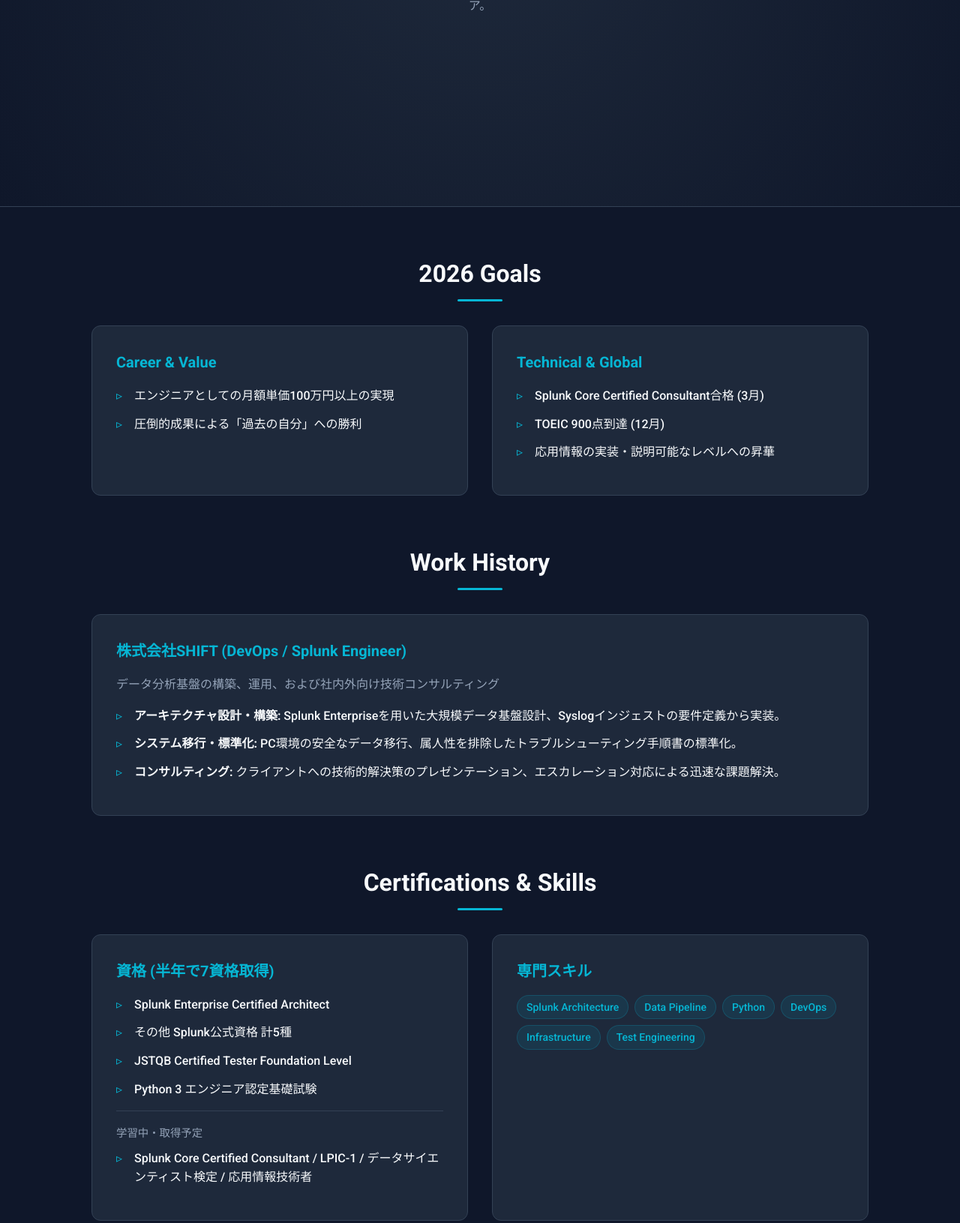
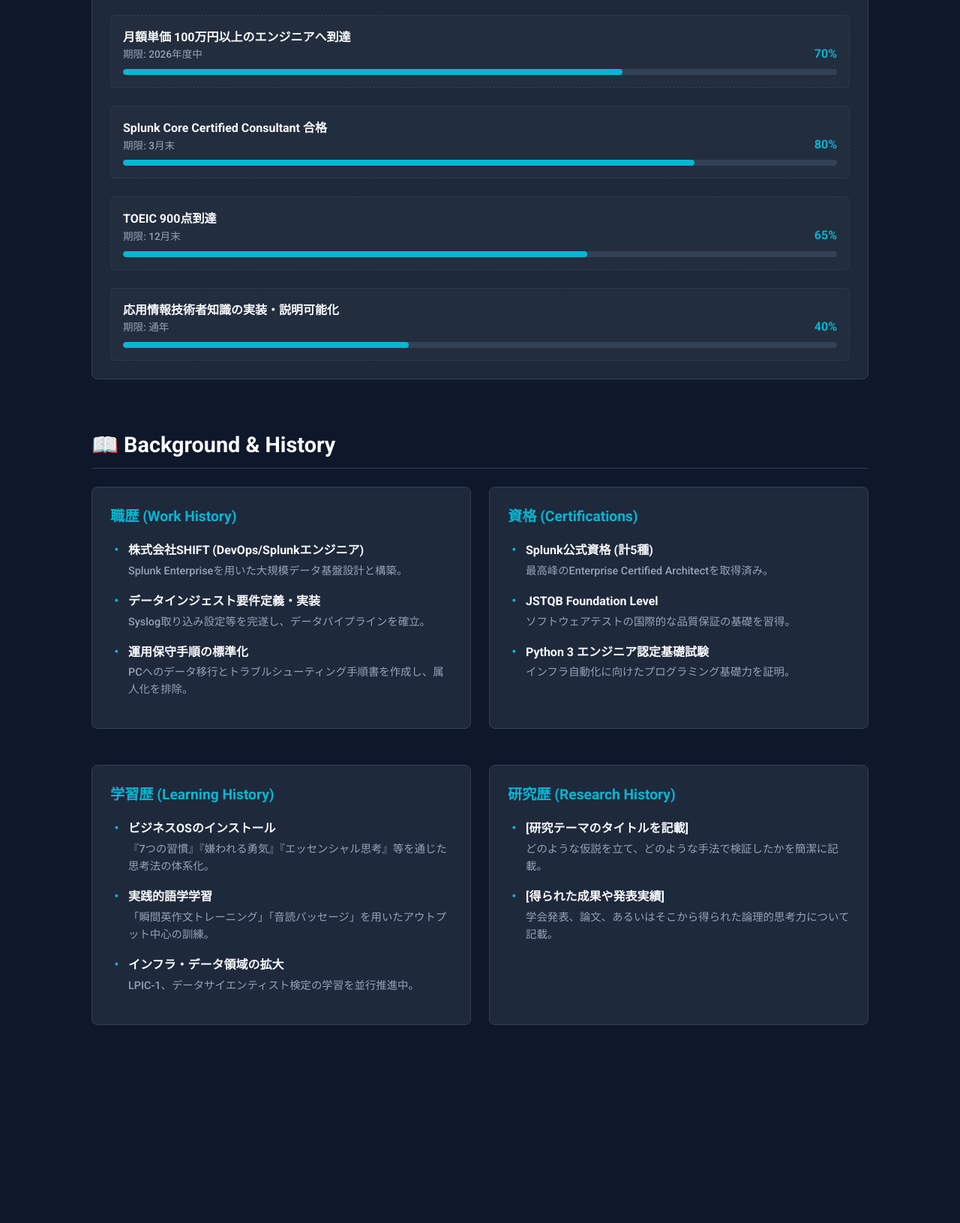
Before and after one commit to Bar0919/protfolio-site, a plain HTML site: page index.html in a window 1280 px wide. Shown: the part 524-2155 px from the top of the page at 75% size. After the commit the page ends 1963 px from the top, so only its background shows below. Drawn offline with Linux system fonts and the light colour scheme.

Commit message:
Refactor index.html for improved structure and styling

```diff
--- a/index.html
+++ b/index.html
@@ -9,270 +9,199 @@
         :root {
             --bg-color: #0f172a;
             --surface-color: #1e293b;
+            --surface-light: #334155;
             --text-main: #f8fafc;
             --text-muted: #94a3b8;
-            --accent-color: #06b6d4; /* シアン */
-            --accent-hover: #0891b2;
+            --accent-color: #06b6d4;
             --border-color: #334155;
         }
 
-        * {
-            margin: 0;
-            padding: 0;
-            box-sizing: border-box;
-        }
+        * { margin: 0; padding: 0; box-sizing: border-box; }
+        body { font-family: 'Roboto', 'Noto Sans JP', sans-serif; background-color: var(--bg-color); color: var(--text-main); line-height: 1.6; }
 
-        body {
-            font-family: 'Roboto', 'Noto Sans JP', sans-serif;
-            background-color: var(--bg-color);
-            color: var(--text-main);
-            line-height: 1.6;
-            -webkit-font-smoothing: antialiased;
-        }
+        /* --- ヘッダー（名前・概要） --- */
+        header { padding: 4rem 2rem; background: radial-gradient(circle at top center, #1e293b 0%, #0f172a 100%); border-bottom: 1px solid var(--border-color); }
+        .header-content { max-width: 900px; margin: 0 auto; }
+        h1 { font-size: 3rem; font-weight: 700; margin-bottom: 0.5rem; color: var(--text-main); border-left: 5px solid var(--accent-color); padding-left: 1rem;}
+        .subtitle { font-size: 1.2rem; color: var(--accent-color); margin-bottom: 2rem; padding-left: 1rem;}
 
-        header {
-            min-height: 100vh;
-            display: flex;
-            flex-direction: column;
-            justify-content: center;
-            align-items: center;
-            text-align: center;
-            padding: 2rem;
-            background: radial-gradient(circle at center, #1e293b 0%, #0f172a 100%);
-            border-bottom: 1px solid var(--border-color);
-        }
+        .summary-list { list-style: none; color: var(--text-muted); padding-left: 1rem; }
+        .summary-list li { margin-bottom: 0.8rem; position: relative; padding-left: 1.5rem; }
+        .summary-list li::before { content: '✓'; position: absolute; left: 0; color: var(--accent-color); font-weight: bold;}
 
-        h1 {
-            font-size: 4rem;
-            font-weight: 700;
-            letter-spacing: 0.05em;
-            margin-bottom: 1rem;
-            background: linear-gradient(to right, #06b6d4, #3b82f6);
-            -webkit-background-clip: text;
-            -webkit-text-fill-color: transparent;
-        }
+        /* --- メインコンテンツ --- */
+        .container { max-width: 1100px; margin: 0 auto; padding: 3rem 2rem; }
+        .section-title { font-size: 1.8rem; margin-bottom: 1.5rem; border-bottom: 1px solid var(--border-color); padding-bottom: 0.5rem; display: flex; align-items: center; gap: 0.5rem; }
 
-        .subtitle {
-            font-size: 1.5rem;
-            color: var(--text-muted);
-            margin-bottom: 2rem;
-        }
+        .card { background-color: var(--surface-color); border-radius: 8px; padding: 1.5rem; border: 1px solid var(--border-color); margin-bottom: 1.5rem; }
+        .card h3 { font-size: 1.2rem; color: var(--accent-color); margin-bottom: 1rem; }
 
-        .container {
-            max-width: 1100px;
-            margin: 0 auto;
-            padding: 4rem 2rem;
-        }
+        /* --- プログレスバー（目標） --- */
+        .goal-group { display: flex; flex-direction: column; gap: 1.5rem; }
+        .goal-item { background: rgba(255,255,255,0.02); padding: 1rem; border-radius: 6px; border: 1px dashed var(--border-color); }
+        .goal-header { display: flex; justify-content: space-between; align-items: flex-end; margin-bottom: 0.5rem; }
+        .goal-title { font-weight: 700; }
+        .goal-meta { font-size: 0.85rem; color: var(--text-muted); }
+        .goal-percent { font-weight: 700; color: var(--accent-color); }
+        .progress-track { width: 100%; height: 8px; background-color: var(--surface-light); border-radius: 4px; overflow: hidden; }
+        .progress-fill { height: 100%; background: var(--accent-color); border-radius: 4px; }
 
-        .section-title {
-            font-size: 2rem;
-            margin-bottom: 2rem;
-            text-align: center;
-            position: relative;
-        }
-
-        .section-title::after {
-            content: '';
-            display: block;
-            width: 60px;
-            height: 3px;
-            background-color: var(--accent-color);
-            margin: 0.5rem auto 0;
-            border-radius: 2px;
-        }
-
-        .grid-2 {
-            display: grid;
-            grid-template-columns: repeat(auto-fit, minmax(300px, 1fr));
-            gap: 2rem;
-        }
-
-        .grid-3 {
-            display: grid;
-            grid-template-columns: repeat(auto-fit, minmax(250px, 1fr));
-            gap: 1.5rem;
-        }
-
-        .card {
-            background-color: var(--surface-color);
-            border-radius: 12px;
-            padding: 2rem;
-            border: 1px solid var(--border-color);
-            transition: transform 0.3s ease, box-shadow 0.3s ease;
-        }
-
-        .card:hover {
-            transform: translateY(-5px);
-            box-shadow: 0 10px 20px rgba(0, 0, 0, 0.4);
-            border-color: var(--accent-color);
-        }
-
-        .card h3 {
-            font-size: 1.25rem;
-            margin-bottom: 1rem;
-            color: var(--accent-color);
-        }
-
-        ul {
-            list-style: none;
-        }
-
-        ul li {
-            margin-bottom: 0.75rem;
-            position: relative;
-            padding-left: 1.5rem;
-        }
-
-        ul li::before {
-            content: '▹';
-            position: absolute;
-            left: 0;
-            color: var(--accent-color);
-        }
-
-        .tag-container {
-            display: flex;
-            flex-wrap: wrap;
-            gap: 0.5rem;
-            margin-top: 1rem;
-        }
-
-        .tag {
-            background-color: rgba(6, 182, 212, 0.1);
-            color: var(--accent-color);
-            padding: 0.25rem 0.75rem;
-            border-radius: 99px;
-            font-size: 0.875rem;
-            border: 1px solid rgba(6, 182, 212, 0.2);
-        }
-
-        footer {
-            text-align: center;
-            padding: 2rem;
-            background-color: var(--surface-color);
-            color: var(--text-muted);
-            border-top: 1px solid var(--border-color);
-        }
+        /* --- 経歴リスト --- */
+        .history-grid { display: grid; grid-template-columns: repeat(auto-fit, minmax(400px, 1fr)); gap: 1.5rem; }
+        .history-list { list-style: none; }
+        .history-list li { margin-bottom: 1rem; padding-left: 1.5rem; position: relative; }
+        .history-list li::before { content: '・'; position: absolute; left: 0; color: var(--accent-color); font-weight: bold; }
+        .history-list strong { color: var(--text-main); }
+        .history-list span { display: block; font-size: 0.9rem; color: var(--text-muted); margin-top: 0.2rem; }
 
         @media (max-width: 768px) {
-            h1 { font-size: 2.5rem; }
-            .subtitle { font-size: 1.2rem; }
+            .history-grid { grid-template-columns: 1fr; }
         }
     </style>
 </head>
 <body>
 
     <header>
-        <h1>Tomoki Haga</h1>
-        <p class="subtitle">DevOps / Splunk Engineer</p>
-        <div style="max-width: 600px; color: var(--text-muted);">
-            <p>大規模分散システムのアーキテクチャ設計から自動化まで、システムのライフサイクル全体を俯瞰した課題解決を提供。圧倒的な学習速度を武器に、インフラからデータ基盤、ビジネススキルまで一気通貫で価値を生み出すフルスタックエンジニア。</p>
+        <div class="header-content">
+            <h1>芳賀 智樹 / Tomoki Haga</h1>
+            <div class="subtitle">DevOps & Data Infrastructure Engineer</div>
+            <ul class="summary-list">
+                <li><strong>圧倒的な学習速度:</strong> 半年間でSplunk Architectを含む計7つのIT資格を取得。</li>
+                <li><strong>フルスタック志向:</strong> インフラ基盤、データ分析、開発（Python）を横断的に統合し最速で成果を創出。</li>
+                <li><strong>自己規律の徹底:</strong> 筋力トレーニング（上半身）、生活習慣管理による持続可能なタフネスの維持。</li>
+            </ul>
         </div>
     </header>
 
     <main class="container">
 
         <section style="margin-bottom: 4rem;">
-            <h2 class="section-title">2026 Goals</h2>
-            <div class="grid-2">
-                <div class="card">
-                    <h3>Career & Value</h3>
-                    <ul>
-                        <li>エンジニアとしての月額単価100万円以上の実現</li>
-                        <li>圧倒的成果による「過去の自分」への勝利</li>
-                    </ul>
+            <h2 class="section-title">🎯 2026 Goals & Progress</h2>
+            <div class="card goal-group">
+
+                <div class="goal-item">
+                    <div class="goal-header">
+                        <div>
+                            <div class="goal-title">月額単価 100万円以上のエンジニアへ到達</div>
+                            <div class="goal-meta">期限: 2026年度中</div>
+                        </div>
+                        <div class="goal-percent">70%</div>
+                    </div>
+                    <div class="progress-track"><div class="progress-fill" style="width: 70%;"></div></div>
                 </div>
-                <div class="card">
-                    <h3>Technical & Global</h3>
-                    <ul>
-                        <li>Splunk Core Certified Consultant合格 (3月)</li>
-                        <li>TOEIC 900点到達 (12月)</li>
-                        <li>応用情報の実装・説明可能なレベルへの昇華</li>
-                    </ul>
+
+                <div class="goal-item">
+                    <div class="goal-header">
+                        <div>
+                            <div class="goal-title">Splunk Core Certified Consultant 合格</div>
+                            <div class="goal-meta">期限: 3月末</div>
+                        </div>
+                        <div class="goal-percent">80%</div>
+                    </div>
+                    <div class="progress-track"><div class="progress-fill" style="width: 80%;"></div></div>
                 </div>
-            </div>
-        </section>
 
-        <section style="margin-bottom: 4rem;">
-            <h2 class="section-title">Work History</h2>
-            <div class="card">
-                <h3>株式会社SHIFT (DevOps / Splunk Engineer)</h3>
-                <p style="color: var(--text-muted); margin-bottom: 1rem;">データ分析基盤の構築、運用、および社内外向け技術コンサルティング</p>
-                <ul>
-                    <li><strong>アーキテクチャ設計・構築:</strong> Splunk Enterpriseを用いた大規模データ基盤設計、Syslogインジェストの要件定義から実装。</li>
-                    <li><strong>システム移行・標準化:</strong> PC環境の安全なデータ移行、属人性を排除したトラブルシューティング手順書の標準化。</li>
-                    <li><strong>コンサルティング:</strong> クライアントへの技術的解決策のプレゼンテーション、エスカレーション対応による迅速な課題解決。</li>
-                </ul>
-            </div>
-        </section>
+                <div class="goal-item">
+                    <div class="goal-header">
+                        <div>
+                            <div class="goal-title">TOEIC 900点到達</div>
+                            <div class="goal-meta">期限: 12月末</div>
+                        </div>
+                        <div class="goal-percent">65%</div>
+                    </div>
+                    <div class="progress-track"><div class="progress-fill" style="width: 65%;"></div></div>
+                </div>
 
-        <section style="margin-bottom: 4rem;">
-            <h2 class="section-title">Certifications & Skills</h2>
-            <div class="grid-2">
-                <div class="card">
-                    <h3>資格 (半年で7資格取得)</h3>
-                    <ul>
-                        <li>Splunk Enterprise Certified Architect</li>
-                        <li>その他 Splunk公式資格 計5種</li>
-                        <li>JSTQB Certified Tester Foundation Level</li>
-                        <li>Python 3 エンジニア認定基礎試験</li>
-                    </ul>
-                    <div style="margin-top: 1rem; border-top: 1px solid var(--border-color); padding-top: 1rem;">
-                        <span style="color: var(--text-muted); font-size: 0.9rem;">学習中・取得予定</span>
-                        <ul style="margin-top: 0.5rem;">
-                            <li>Splunk Core Certified Consultant / LPIC-1 / データサイエンティスト検定 / 応用情報技術者</li>
-                        </ul>
+                <div class="goal-item">
+                    <div class="goal-header">
+                        <div>
+                            <div class="goal-title">応用情報技術者知識の実装・説明可能化</div>
+                            <div class="goal-meta">期限: 通年</div>
+                        </div>
+                        <div class="goal-percent">40%</div>
                     </div>
+                    <div class="progress-track"><div class="progress-fill" style="width: 40%;"></div></div>
                 </div>
-                <div class="card">
-                    <h3>専門スキル</h3>
-                    <div class="tag-container">
-                        <span class="tag">Splunk Architecture</span>
-                        <span class="tag">Data Pipeline</span>
-                        <span class="tag">Python</span>
-                        <span class="tag">DevOps</span>
-                        <span class="tag">Infrastructure</span>
-                        <span class="tag">Test Engineering</span>
-                    </div>
-                </div>
+
             </div>
         </section>
 
         <section>
-            <h2 class="section-title">Reading & Philosophy</h2>
-            <div class="grid-3">
+            <h2 class="section-title">📖 Background & History</h2>
+            <div class="history-grid">
+
                 <div class="card">
-                    <h3>ビジネス・自己啓発</h3>
-                    <ul>
-                        <li>7つの習慣</li>
-                        <li>嫌われる勇気</li>
-                        <li>エッセンシャル思考</li>
-                        <li>影響力の武器</li>
+                    <h3>職歴 (Work History)</h3>
+                    <ul class="history-list">
+                        <li>
+                            <strong>株式会社SHIFT (DevOps/Splunkエンジニア)</strong>
+                            <span>Splunk Enterpriseを用いた大規模データ基盤設計と構築。</span>
+                        </li>
+                        <li>
+                            <strong>データインジェスト要件定義・実装</strong>
+                            <span>Syslog取り込み設定等を完遂し、データパイプラインを確立。</span>
+                        </li>
+                        <li>
+                            <strong>運用保守手順の標準化</strong>
+                            <span>PCへのデータ移行とトラブルシューティング手順書を作成し、属人化を排除。</span>
+                        </li>
                     </ul>
                 </div>
+
                 <div class="card">
-                    <h3>語学学習</h3>
-                    <ul>
-                        <li>どんどん話すための瞬間英作文トレーニング</li>
-                        <li>音読パッセージ</li>
+                    <h3>資格 (Certifications)</h3>
+                    <ul class="history-list">
+                        <li>
+                            <strong>Splunk公式資格 (計5種)</strong>
+                            <span>最高峰のEnterprise Certified Architectを取得済み。</span>
+                        </li>
+                        <li>
+                            <strong>JSTQB Foundation Level</strong>
+                            <span>ソフトウェアテストの国際的な品質保証の基礎を習得。</span>
+                        </li>
+                        <li>
+                            <strong>Python 3 エンジニア認定基礎試験</strong>
+                            <span>インフラ自動化に向けたプログラミング基礎力を証明。</span>
+                        </li>
                     </ul>
                 </div>
+
                 <div class="card">
-                    <h3>自己規律</h3>
-                    <ul>
-                        <li>日々の筋力トレーニング（上半身）</li>
-                        <li>ギター演奏</li>
-                        <li>徹底した生活習慣・メンタル管理</li>
+                    <h3>学習歴 (Learning History)</h3>
+                    <ul class="history-list">
+                        <li>
+                            <strong>ビジネスOSのインストール</strong>
+                            <span>『7つの習慣』『嫌われる勇気』『エッセンシャル思考』等を通じた思考法の体系化。</span>
+                        </li>
+                        <li>
+                            <strong>実践的語学学習</strong>
+                            <span>「瞬間英作文トレーニング」「音読パッセージ」を用いたアウトプット中心の訓練。</span>
+                        </li>
+                        <li>
+                            <strong>インフラ・データ領域の拡大</strong>
+                            <span>LPIC-1、データサイエンティスト検定の学習を並行推進中。</span>
+                        </li>
                     </ul>
                 </div>
+
+                <div class="card">
+                    <h3>研究歴 (Research History)</h3>
+                    <ul class="history-list">
+                        <li>
+                            <strong>[研究テーマのタイトルを記載]</strong>
+                            <span>どのような仮説を立て、どのような手法で検証したかを簡潔に記載。</span>
+                        </li>
+                        <li>
+                            <strong>[得られた成果や発表実績]</strong>
+                            <span>学会発表、論文、あるいはそこから得られた論理的思考力について記載。</span>
+                        </li>
+                    </ul>
+                </div>
+
             </div>
         </section>
 
     </main>
 
-    <footer>
-        <p>&copy; 2026 Tomoki Haga. All Rights Reserved.</p>
-    </footer>
-
 </body>
 </html>
```
